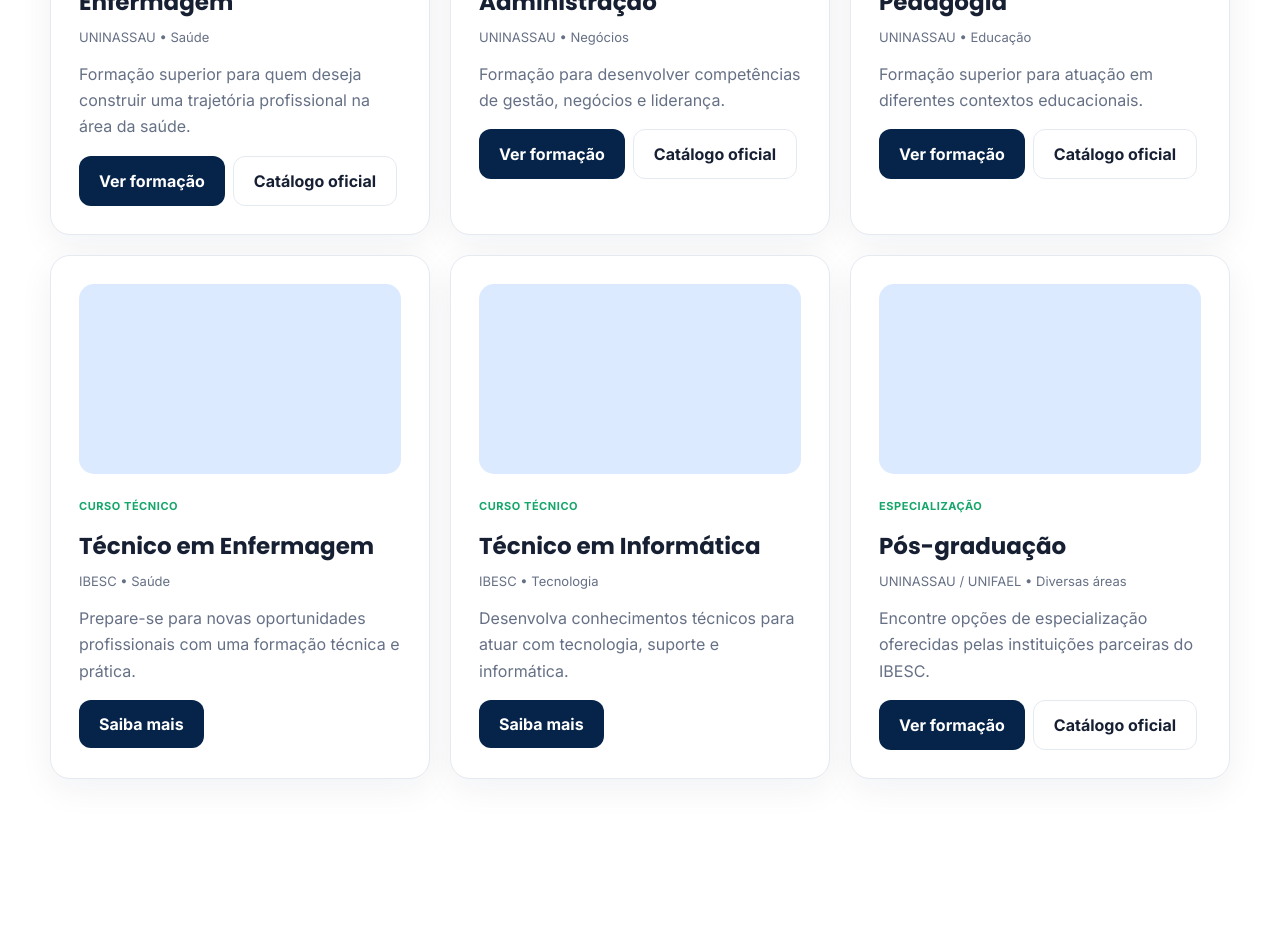
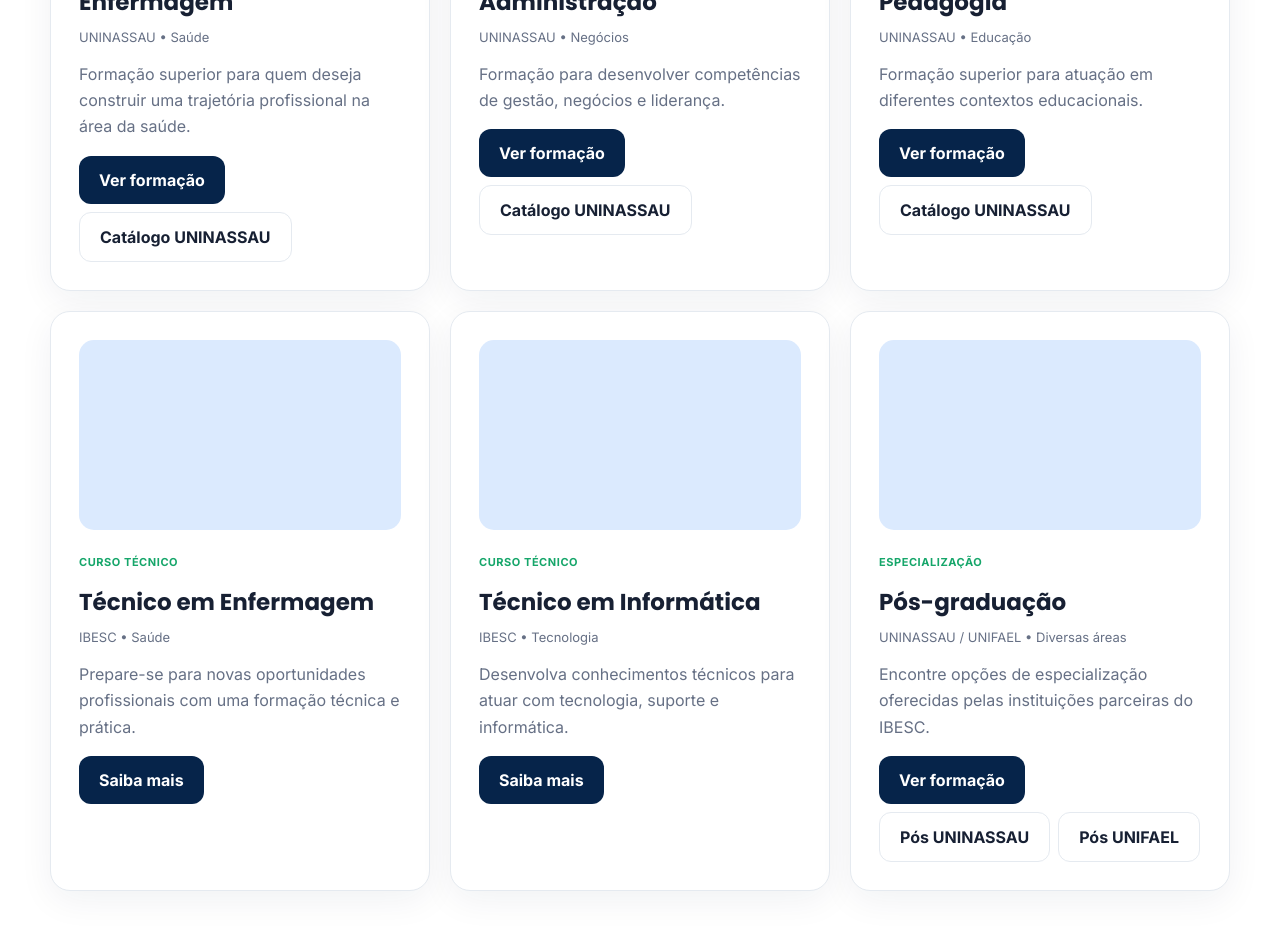
Before and after one commit to comercialexternobv-png/ibesc, a Next.js app: page /cursos in a window 1280 px wide. Shown: the part 1200-2130 px from the top of the page. Before the commit the page ends 2071 px from the top, so only its background shows below. Built offline with nearby package versions, Linux system fonts and the light colour scheme.

Commit message:
feat: improve partner catalog links

```diff
--- a/src/app/cursos/CourseCatalog.tsx
+++ b/src/app/cursos/CourseCatalog.tsx
@@ -3,7 +3,7 @@
 import Link from 'next/link';
 import { useMemo, useState } from 'react';
 import { Search, SlidersHorizontal } from 'lucide-react';
-import { courses } from '@/data/courses';
+import { categoryLabels, courses, getCourseInstitution, type Course } from '@/data/courses';
 
 const partnerLinks = {
   UNINASSAU_GRADUACAO: 'https://graduacao.uninassau.digital/nossos-cursos',
@@ -11,12 +11,21 @@ const partnerLinks = {
   UNIFAEL_POS: 'https://posgrad.unifael.edu.br/digital?polo=boaviagemcentroii-ce&tipo=digital',
 };
 
-function partnerUrl(category: string, institution: string | string[]) {
-  const institutions = Array.isArray(institution) ? institution : [institution];
-  if (category === 'GRADUACAO' && institutions.includes('UNINASSAU')) return partnerLinks.UNINASSAU_GRADUACAO;
-  if (category === 'POS_GRADUACAO' && institutions.includes('UNINASSAU')) return partnerLinks.UNINASSAU_POS;
-  if (category === 'POS_GRADUACAO' && institutions.includes('UNIFAEL')) return partnerLinks.UNIFAEL_POS;
-  return null;
+function catalogLinks(course: Course) {
+  const institutions = Array.isArray(course.institution) ? course.institution : [course.institution];
+  const links: { label: string; url: string }[] = [];
+
+  if (course.category === 'GRADUACAO' && institutions.includes('UNINASSAU')) {
+    links.push({ label: 'Catálogo UNINASSAU', url: partnerLinks.UNINASSAU_GRADUACAO });
+  }
+  if (course.category === 'POS_GRADUACAO' && institutions.includes('UNINASSAU')) {
+    links.push({ label: 'Pós UNINASSAU', url: partnerLinks.UNINASSAU_POS });
+  }
+  if (course.category === 'POS_GRADUACAO' && institutions.includes('UNIFAEL')) {
+    links.push({ label: 'Pós UNIFAEL', url: partnerLinks.UNIFAEL_POS });
+  }
+
+  return links;
 }
 
 export default function CourseCatalog() {
@@ -26,31 +35,51 @@ export default function CourseCatalog() {
   const [institution, setInstitution] = useState('Todas');
 
   const filtered = useMemo(() => courses.filter((course) => {
-    const text = `${course.name} ${course.description} ${course.area}`.toLowerCase();
+    if (course.status !== 'ATIVO') return false;
+    const text = `${course.name} ${course.description} ${course.area} ${getCourseInstitution(course)}`.toLowerCase();
     const matchesQuery = text.includes(query.trim().toLowerCase());
     const matchesArea = area === 'Todas' || course.area === area;
     const matchesCategory = category === 'Todas' || course.category === category;
     const institutions = Array.isArray(course.institution) ? course.institution : [course.institution];
-    const matchesInstitution = institution === 'Todas' || institutions.includes(institution as never);
+    const matchesInstitution = institution === 'Todas' || institutions.includes(institution as 'IBESC' | 'UNINASSAU' | 'UNIFAEL');
     return matchesQuery && matchesArea && matchesCategory && matchesInstitution;
   }), [query, area, category, institution]);
+
+  function clearFilters() {
+    setQuery('');
+    setArea('Todas');
+    setCategory('Todas');
+    setInstitution('Todas');
+  }
 
   return <>
     <div className="search-box">
       <div className="search-grid">
         <input aria-label="Buscar curso" className="input" value={query} onChange={(e) => setQuery(e.target.value)} placeholder="Digite o nome do curso" />
         <select aria-label="Filtrar por área" className="input" value={area} onChange={(e) => setArea(e.target.value)}><option>Todas</option>{[...new Set(courses.map(c => c.area))].map(a => <option key={a}>{a}</option>)}</select>
-        <select aria-label="Filtrar por formação" className="input" value={category} onChange={(e) => setCategory(e.target.value)}><option value="Todas">Todas</option><option value="GRADUACAO">Graduação</option><option value="POS_GRADUACAO">Pós-graduação</option><option value="TECNICO">Técnico</option><option value="PROFISSIONALIZANTE">Profissionalizante</option></select>
+        <select aria-label="Filtrar por formação" className="input" value={category} onChange={(e) => setCategory(e.target.value)}><option value="Todas">Todas</option>{Object.entries(categoryLabels).map(([value, label]) => <option key={value} value={value}>{label}</option>)}</select>
         <select aria-label="Filtrar por instituição" className="input" value={institution} onChange={(e) => setInstitution(e.target.value)}><option>Todas</option><option>IBESC</option><option>UNINASSAU</option><option>UNIFAEL</option></select>
       </div>
     </div>
 
-    <div style={{display:'flex',justifyContent:'space-between',alignItems:'center',gap:15,margin:'28px 0 18px'}}><strong>{filtered.length} formação{filtered.length === 1 ? '' : 'ões'} encontrada{filtered.length === 1 ? '' : 's'}</strong><span style={{color:'var(--muted)',fontSize:14}}><SlidersHorizontal size={15} style={{verticalAlign:'middle',marginRight:5}}/>Filtros aplicados em tempo real</span></div>
+    <div style={{display:'flex',justifyContent:'space-between',alignItems:'center',gap:15,margin:'28px 0 18px',flexWrap:'wrap'}}>
+      <strong>{filtered.length} formação{filtered.length === 1 ? '' : 'ões'} encontrada{filtered.length === 1 ? '' : 's'}</strong>
+      <span style={{color:'var(--muted)',fontSize:14}}><SlidersHorizontal size={15} style={{verticalAlign:'middle',marginRight:5}}/>Filtros aplicados em tempo real</span>
+    </div>
 
-    {filtered.length ? <div className="course-grid">{filtered.map(c => {
-      const institutionLabel = Array.isArray(c.institution) ? c.institution.join(' / ') : c.institution;
-      const external = partnerUrl(c.category, c.institution);
-      return <article className="card course-card" key={c.id}><div className="course-image"/><span className="tag">{c.type}</span><h3>{c.name}</h3><div className="course-meta">{institutionLabel} • {c.area}</div><p>{c.description}</p><div style={{display:'flex',gap:8,flexWrap:'wrap'}}>{c.institution === 'IBESC' ? <Link className="btn btn-dark" href={`/curso/${c.slug}`}>Saiba mais</Link> : <><Link className="btn btn-dark" href={`/curso/${c.slug}`}>Ver formação</Link>{external && <a className="btn" style={{border:'1px solid var(--border)'}} href={external} target="_blank" rel="noopener noreferrer">Catálogo oficial</a>}</>}</div></article>;
-    })}</div> : <div className="card" style={{textAlign:'center',padding:'55px 25px'}}><Search size={34} color="var(--blue)"/><h3>Nenhuma formação encontrada</h3><p>Tente alterar os filtros ou buscar por outro termo.</p><button className="btn btn-dark" onClick={() => {setQuery('');setArea('Todas');setCategory('Todas');setInstitution('Todas')}}>Limpar filtros</button></div>}
+    {filtered.length ? <div className="course-grid">{filtered.map(course => {
+      const links = catalogLinks(course);
+      return <article className="card course-card" key={course.id}>
+        <div className="course-image"/>
+        <span className="tag">{course.type}</span>
+        <h3>{course.name}</h3>
+        <div className="course-meta">{getCourseInstitution(course)} • {course.area}</div>
+        <p>{course.description}</p>
+        <div style={{display:'flex',gap:8,flexWrap:'wrap'}}>
+          <Link className="btn btn-dark" href={`/curso/${course.slug}`}>{course.institution === 'IBESC' ? 'Saiba mais' : 'Ver formação'}</Link>
+          {links.map(link => <a key={link.url} className="btn" style={{border:'1px solid var(--border)'}} href={link.url} target="_blank" rel="noopener noreferrer">{link.label}</a>)}
+        </div>
+      </article>;
+    })}</div> : <div className="card" style={{textAlign:'center',padding:'55px 25px'}}><Search size={34} color="var(--blue)"/><h3>Nenhuma formação encontrada</h3><p>Tente alterar os filtros ou buscar por outro termo.</p><button className="btn btn-dark" onClick={clearFilters}>Limpar filtros</button></div>}
   </>;
 }
```
